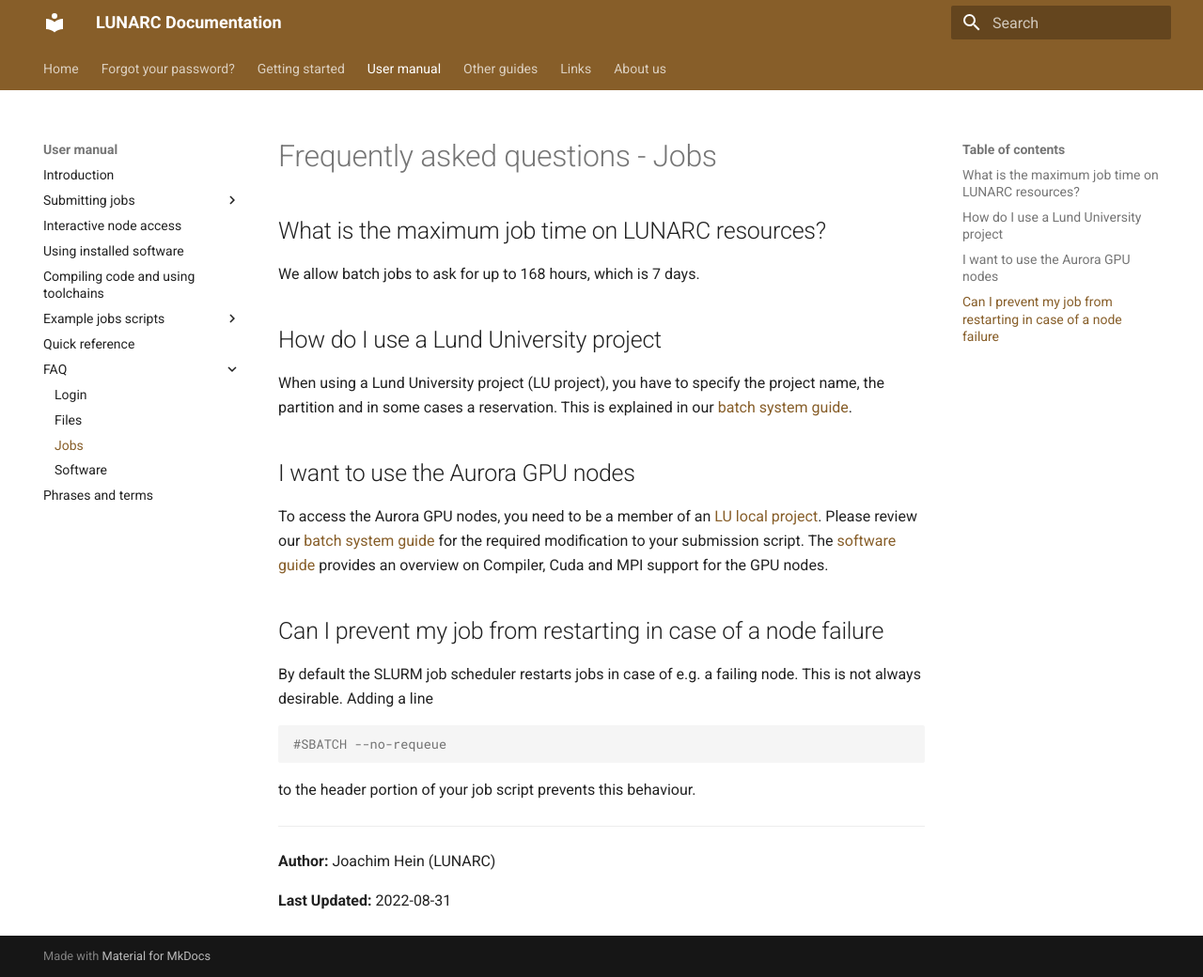
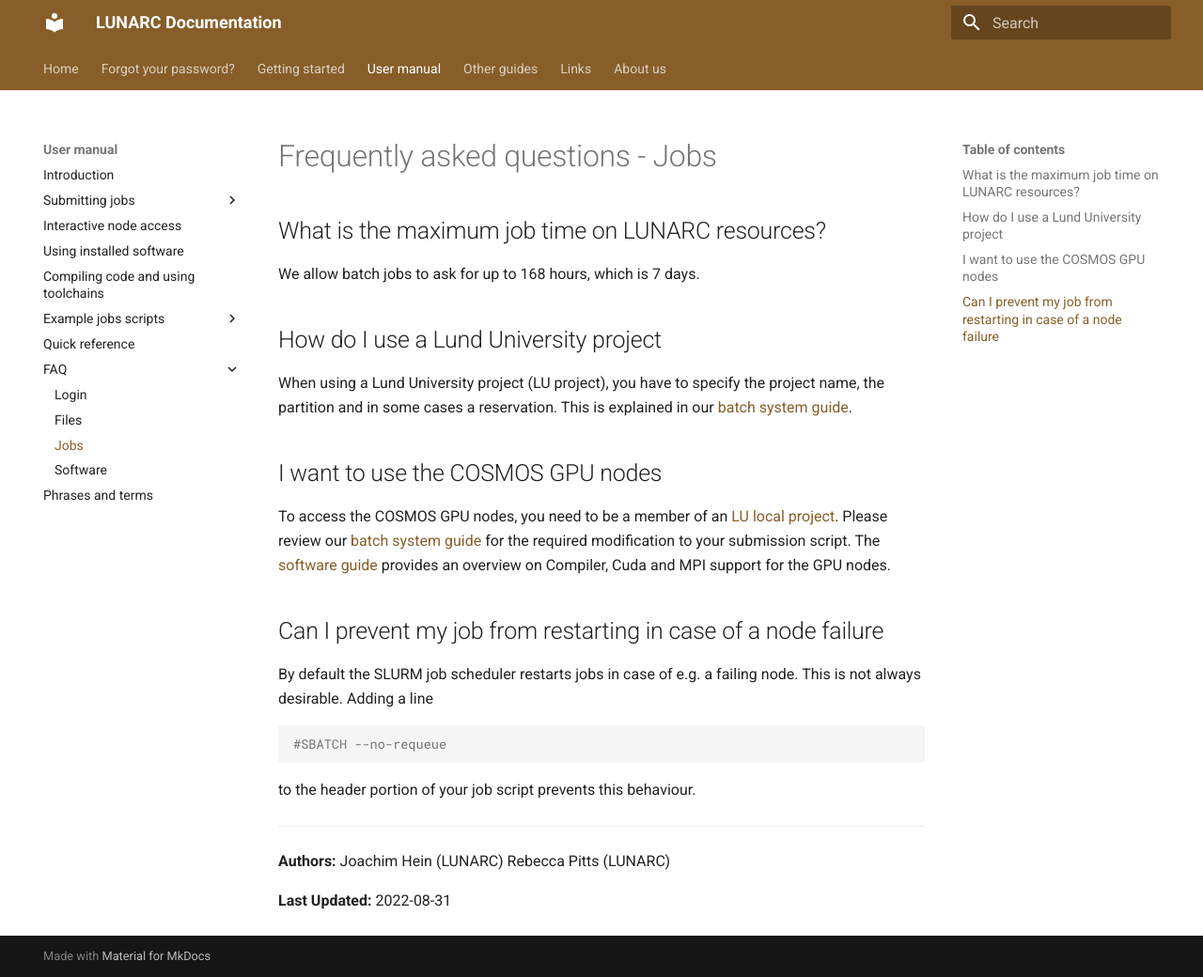
Before and after one commit to lunarc/lunarc_docs, an MkDocs documentation site: the page built from docs/manual/faq/manual_faq_jobs.md, in a window 1280 px wide and 1040 px high. Shown: the whole window at 94% size. Built offline with MkDocs 1.6.1 and Material for MkDocs 9.7.7, drawn with Linux system fonts in a browser that asks for light colours; comment, search, counter and statistics services are not loaded.

Commit message:
Update manual_faq_jobs.md
replaced references to Aurora with COSMOS and fixed broken links

```diff
--- a/docs/manual/faq/manual_faq_jobs.md
+++ b/docs/manual/faq/manual_faq_jobs.md
@@ -8,9 +8,9 @@ We allow batch jobs to ask for up to 168 hours, which is 7 days.
 
 When using a Lund University project (LU project), you have to specify the project name, the partition and in some cases a reservation.  This is explained in our [batch system guide](https://lunarc-documentation.readthedocs.io/en/latest/batch_system/#specifying-a-project-and-partition-for-users-with-lu-projects-or-multiple-projects).
 
-## I want to use the Aurora GPU nodes
+## I want to use the COSMOS GPU nodes
 
-To access the Aurora GPU nodes, you need to be a member of an [LU local project](https://supr.snic.se/round/2020locallu/). Please review our [batch system guide](https://lunarc-documentation.readthedocs.io/en/latest/batch_system/#accessing-gpus-in-the-aurora-lu-partition) for the required modification to your submission script.  The [software guide](https://lunarc-documentation.readthedocs.io/en/latest/aurora_modules/#cuda-based-toolchains-for-gpu-nodes) provides an overview on Compiler, Cuda and MPI support for the GPU nodes.
+To access the COSMOS GPU nodes, you need to be a member of an [LU local project](https://supr.snic.se/round/2020locallu/). Please review our [batch system guide](https://lunarc-documentation.readthedocs.io/en/latest/manual/submitting_jobs/manual_specifying_requirements/#accessing-gpus-in-the-lu-partition) for the required modification to your submission script.  The [software guide](https://lunarc-documentation.readthedocs.io/en/latest/manual/manual_modules_toolchains/#cuda-based-toolchains-for-gpu-nodes) provides an overview on Compiler, Cuda and MPI support for the GPU nodes.
 
 ## Can I prevent my job from restarting in case of a node failure
 
@@ -22,8 +22,9 @@ to the header portion of your job script prevents this behaviour.
 
 ---
 
-**Author:**
+**Authors:**
 Joachim Hein (LUNARC)
+Rebecca Pitts (LUNARC)
 
 **Last Updated:**
 2022-08-31
```
